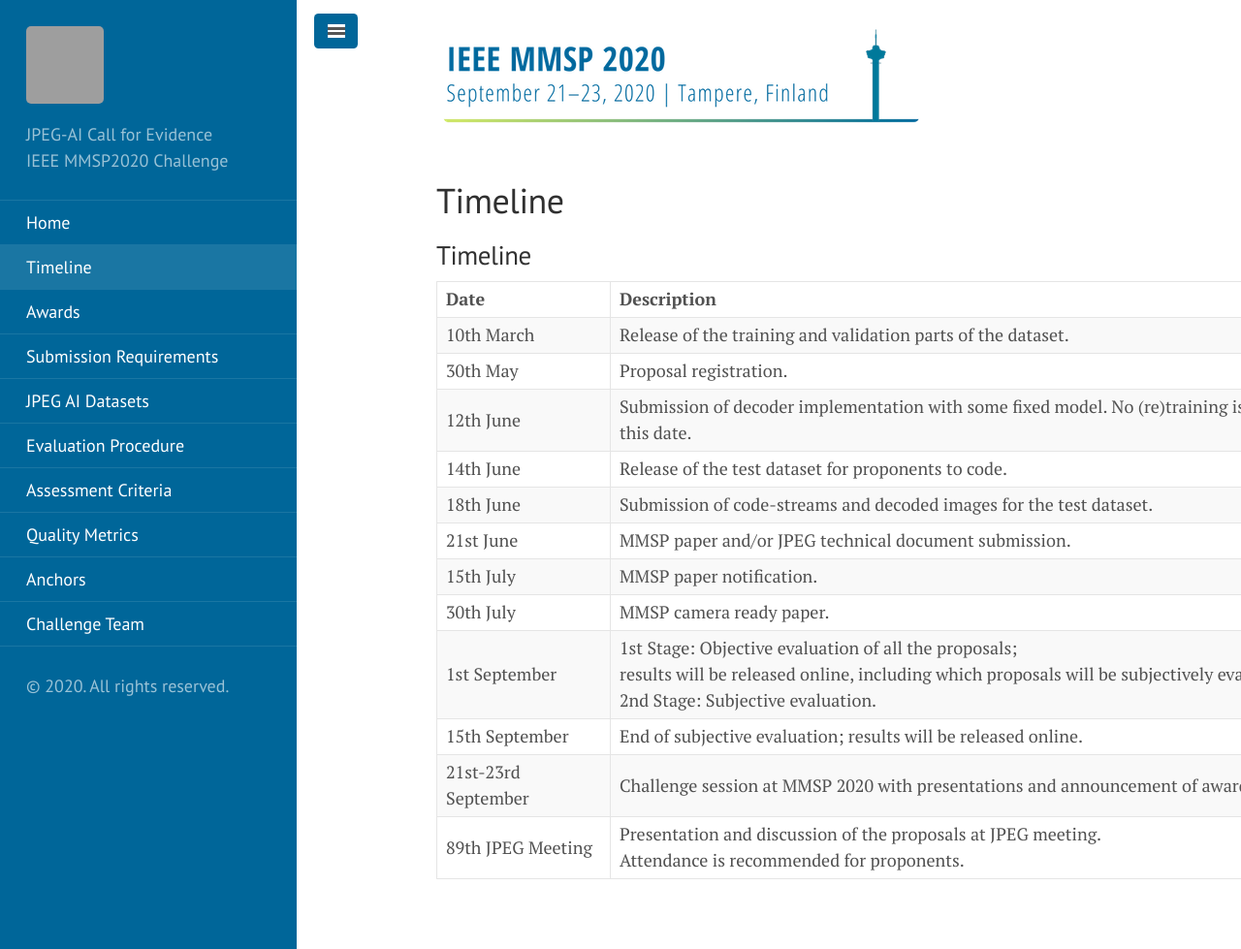
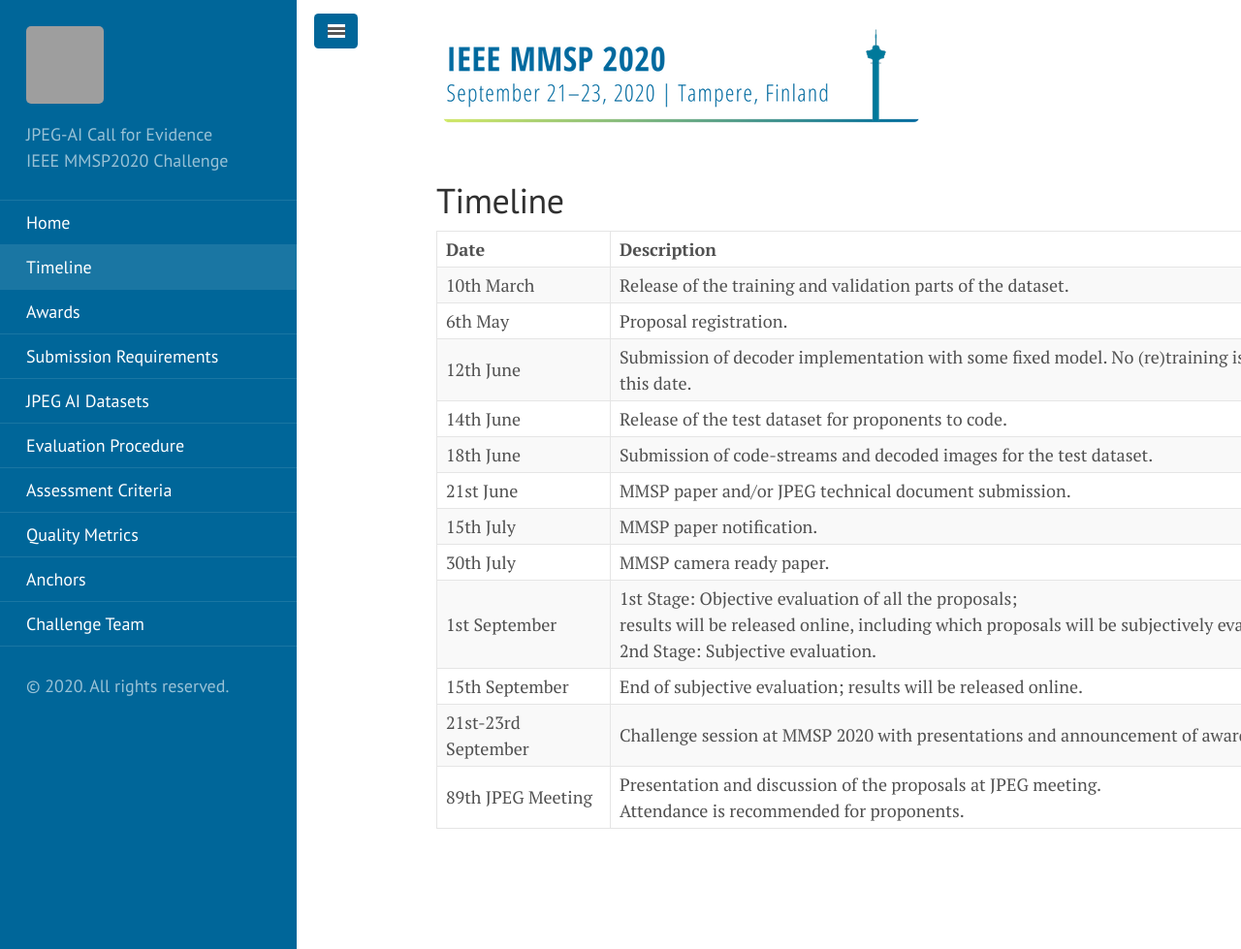
Before and after one commit to jpegai/jpegai.github.io, a Jekyll site: the page built from 00_timeline.md, in a window 1280 px wide and 979 px high. Shown: the whole window at 97% size. Built offline with Jekyll 4.4.1, drawn with Linux system fonts in a browser that asks for light colours; grey boxes are pictures that could not be loaded.

Commit message:
Registration open

```diff
--- a/00_timeline.md
+++ b/00_timeline.md
@@ -4,12 +4,10 @@
 permalink: /0-time/
 ---
 
-## Timeline
-
 | Date           			| Description           |
 | :------------------------ |:----------------------|
 | 10th March       			| Release of the training and validation parts of the dataset. |
-| 30th May       			| Proposal registration. |
+| 6th May       			| Proposal registration. |
 | 12th June  				| Submission of decoder implementation with some fixed model. No (re)training is allowed after this date. |
 | 14th June  				| Release of the test dataset for proponents to code. |
 | 18th June  				| Submission of code-streams and decoded images for the test dataset. |
```
Also changed, not shown: 01_awards.md (+0 -2 lines), _posts/2019-03-01-jpeg-ai-home.md (+1 -0 lines).
